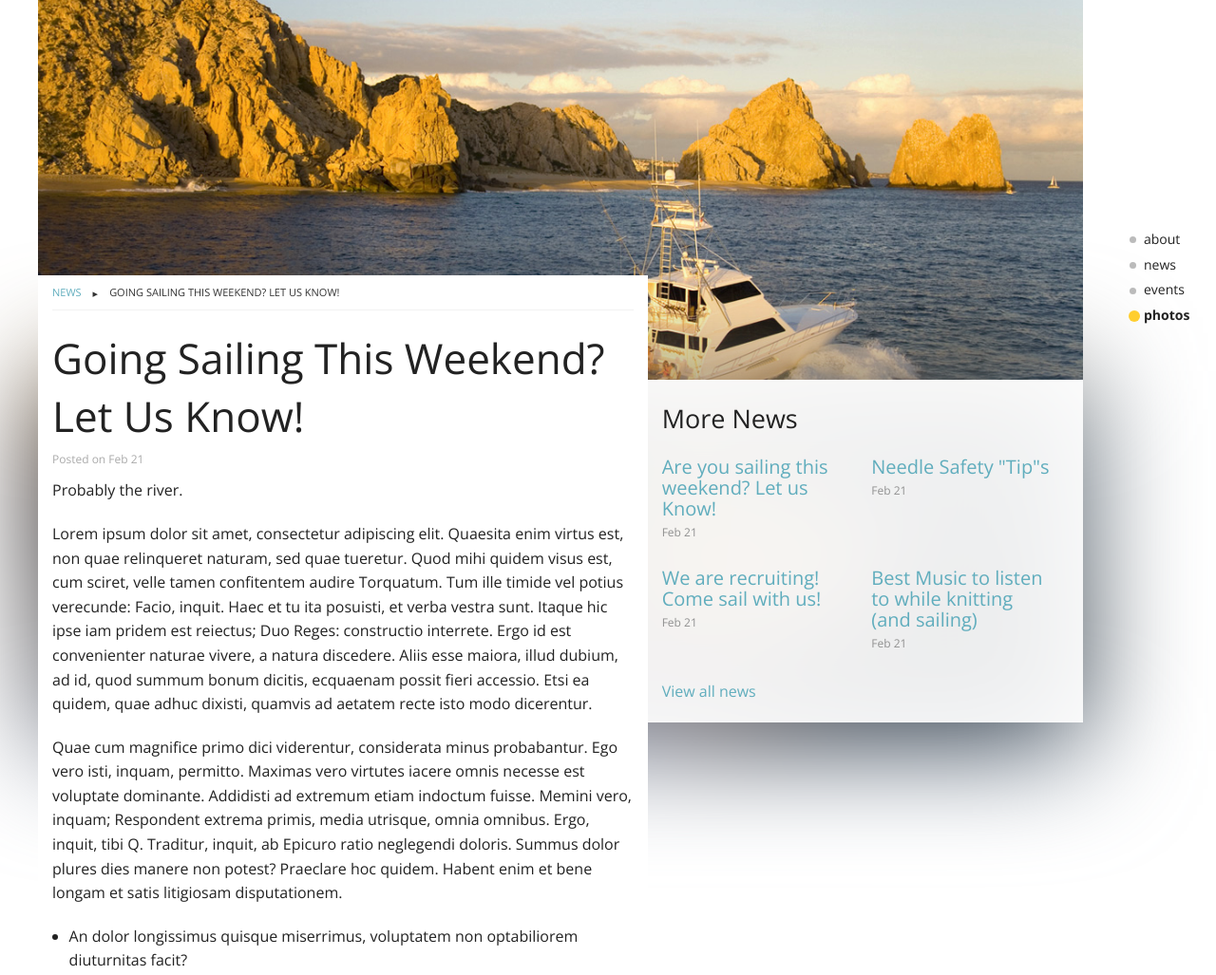
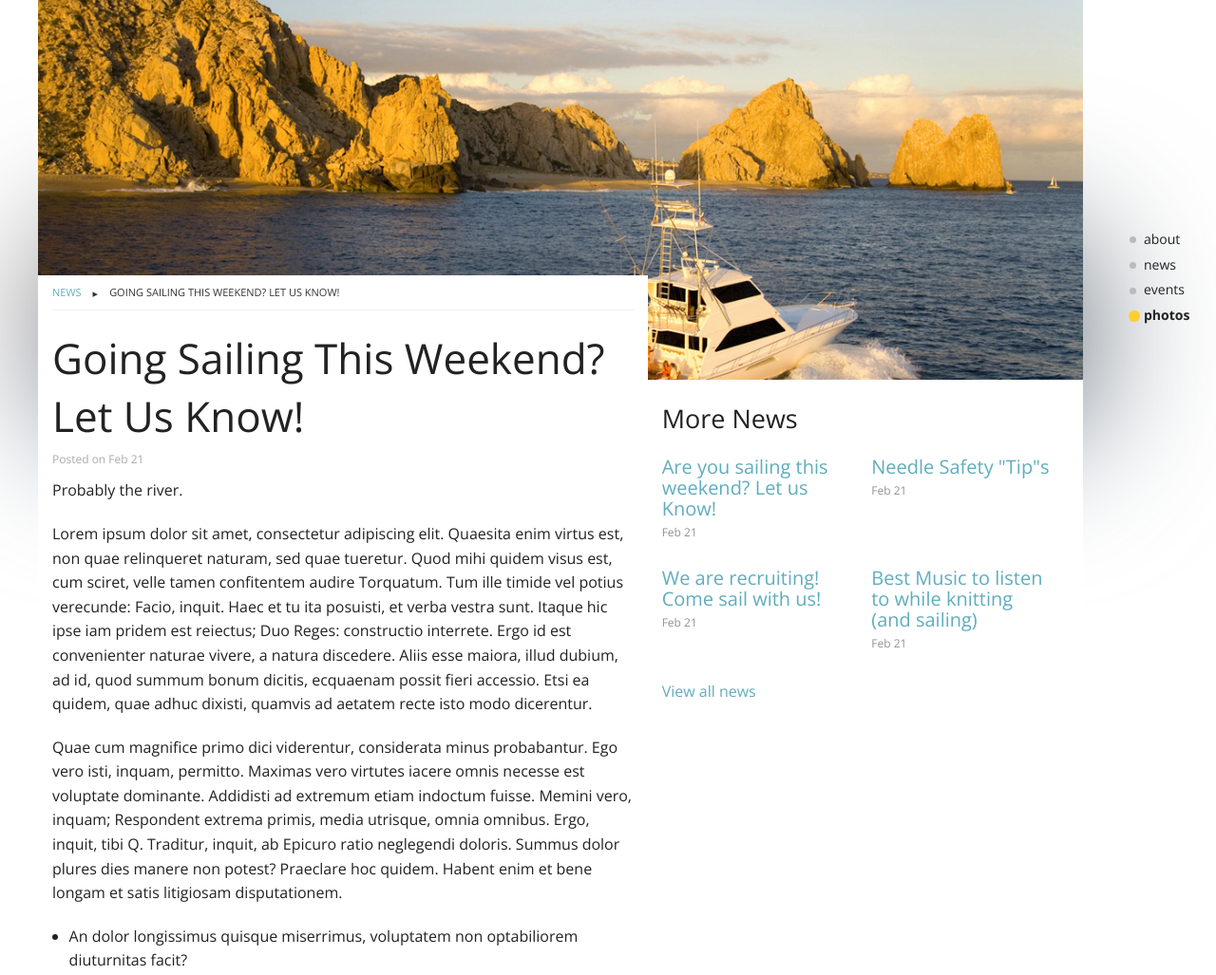
Before and after one commit to StudentLifeMarketingAndDesign/student-org-template, a PHP site: page /news.php in a window 1280 px wide. Shown: the part 129-1156 px from the top of the page at 95% size. Run offline with PHP 8.4, Linux system fonts and the light colour scheme.

Commit message:
added options

```diff
--- a/includes/top.php
+++ b/includes/top.php
@@ -1,5 +1,5 @@
 <!doctype html>
-<html class="no-js" lang="en">
+<html class="no-js option2" lang="en">
   <head>
     <meta charset="utf-8" />
     <meta name="viewport" content="width=device-width, initial-scale=1.0" />
--- a/scss/_news.scss
+++ b/scss/_news.scss
@@ -103,8 +103,14 @@
 		margin-top: -10%;
 	}
 }
-.blur-supported .effect {
+
+/* don't bother enabling blur on old browsers */
+.effect {
+	display: none;
+}
+.option1.blur-supported .effect {
 	height: 400px;
+	display: block;
 	z-index: 1;
 	/*z-index: -99;*/
 	position: absolute;
@@ -116,13 +122,30 @@
 	background-size: cover;
 	-webkit-filter: blur(60px);
 }
-.no-blur-supported .effect {
-	display: none;
+.option2.blur-supported .effect {
+	height: 200px;
+	display: block;
+	/*z-index: 1;*/
+	z-index: -99;
+	position: absolute;
+	top: 23%;
+	bottom: 0;
+	left: 1.5%;
+	width: 98%;
+	background-position: 0 105%;
+	background-size: cover;
+	-webkit-filter: blur(80px);
 }
+
+
 /* News section in the sidebar on individual pages */
+
+.option1 #news-section.sidebar{
+	background: rgba($body-bg, 0.90);
+}
 #news-section.sidebar{
 	z-index: 999;
-	background: rgba($body-bg, 0.90);
+	background: white;
 	#news-list {
 		h2 {
 			font-size: rem-calc(20);
```
Also changed, not shown: css/app.css.
